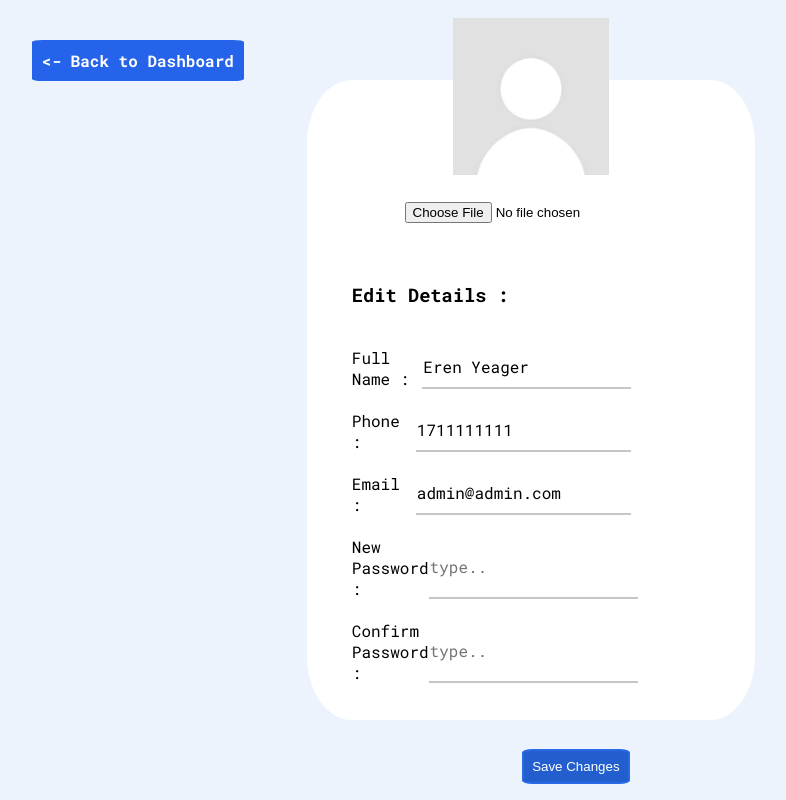
After one commit to Nayeem-Ahmed1/SME-Inventory-management, a PHP site: page /edit_profile.php in a window 1280 px wide. The commit adds this page. Shown: the whole page, without its empty margins (109-895 px from the left). Run offline with PHP 8.4, Linux system fonts and the light colour scheme; a user stored in the database is signed in; data comes from the database, SQL or seed files in the repository.

Commit message:
edit-profile

```diff
--- /dev/null
+++ b/edit_profile.php
@@ -0,0 +1,111 @@
+<?php
+  session_start();
+  if(!empty($_SESSION['user_id'])) :
+
+  $title = 'Edit Profile';
+
+  include __DIR__ . '/views/header.php';
+  include __DIR__ . '/config/db.config.php';
+  include __DIR__ .'/inc/func/image_resize.php';
+
+  $id = (int) $_SESSION['user_id'];
+
+  if($_SERVER['REQUEST_METHOD'] === 'POST') {
+
+    $name = trim($_POST['name']);
+    $phone = trim($_POST['phone']);
+    $email = trim($_POST['email']);
+
+    $password = $_POST['password'];
+    $c_password = $_POST['c_password'];
+
+    if(!empty($password) && $password !== $c_password) {
+      die("Passwords do not match.");
+    }
+
+    $sql = "UPDATE users SET full_name = '{$name}',phone = '{$phone}',email = '{$email}'WHERE user_id = {$id}";
+
+    dbQuery($sql);
+
+    $_SESSION['full_name'] = $name;
+
+    if(!empty($password)) {
+
+      $hashed_password = password_hash($password, PASSWORD_DEFAULT);
+
+      $sql = "UPDATE users SET user_password = '{$hashed_password}' WHERE user_id = {$id}";
+
+      dbQuery($sql);
+    }
+
+    if(isset($_FILES['profile_picture']) && $_FILES['profile_picture']['error'] == 0){
+
+      $file_name = 'pp_' . (string) time() . '.jpg';
+
+      $new_path = __DIR__ . '/uploads/' . $file_name;
+
+      resizeImage($_FILES['profile_picture']['tmp_name'],$new_path);
+
+      dbQuery("UPDATE users SET profile_picture = '{$file_name}' WHERE user_id = {$id}");
+    }
+
+    header('Location: profile.php');
+    die();
+  }
+
+  $result_cur = dbQuery("SELECT * FROM users WHERE users.user_id = {$id}");
+?>
+
+<div class="edit_profile_container">
+    <form class="edit_card" action="edit_profile.php" method="POST" enctype="multipart/form-data">
+
+      <div class="pp">
+        <?php if($result_cur[0]['profile_picture'] != NULL) : ?>
+        <img src="uploads/<?= $result_cur[0]['profile_picture'] ?>" alt="pp">
+        <?php else :  ?>
+        <img src="uploads/default.jpeg" alt="pp">
+        <?php endif ; ?>
+      </div>
+
+      <div class="upload_pp">
+        <input type="file" accept="image/*" name="profile_picture"/>
+      </div>
+
+      <div class="edit_details">
+          <h3>Edit Details :</h3>
+          <br>
+          <div>
+            <label for="name">Full Name :</label>
+            <input type="text" id="name" value="<?= $result_cur[0]['full_name']; ?>" name="name" required>
+          </div>
+            <br>
+          <div>
+            <label for="phone">Phone :</label>
+            <input type="text" id="phone" value="<?= $result_cur[0]['phone']; ?>" name="phone" required>
+          </div>
+            <br>
+          <div>
+            <label for="email">Email :</label>
+            <input type="email" id="email" value="<?= $result_cur[0]['email'] ?>" name="email" required>
+          </div>
+            <br>
+          <div>
+            <label for="password">New Password :</label>
+            <input type="password" id="password" placeholder="type.." name="password">
+          </div>
+            <br>
+          <div>
+            <label for="c_password">Confirm Password :</label>
+            <input type="password" id="c_password" placeholder="type.." name="c_password">
+          </div>
+      </div>
+
+      <button type="submit">
+        Save Changes
+      </button>
+
+    </form>
+    <a class="back_to_dashboard" href="dashboard.php"><- Back to Dashboard</a>
+</div>
+
+<?php else : header('Location: login.php'); die(); endif; ?>
--- /dev/null
+++ b/inc/func/image_resize.php
@@ -0,0 +1,38 @@
+<?php
+
+function resizeImage($originalPath, $newPath, $maxDim = 400)
+{
+  $imageInfo = getimagesize($originalPath);
+
+  [$width, $height] = $imageInfo;
+
+  $imageType = $imageInfo[2];
+
+  if($imageType == IMAGETYPE_JPEG) {
+
+    $image = imagecreatefromjpeg($originalPath);
+
+  } else if($imageType == IMAGETYPE_PNG){
+
+    $image = imagecreatefrompng($originalPath);
+
+    }else if($imageType == IMAGETYPE_WEBP){
+
+      $image = imagecreatefromwebp($originalPath);
+    }
+
+    $factor = $maxDim / max($width, $height);
+
+    $newWidth = (int) round($width * $factor);
+    $newHeight = (int) round($height * $factor);
+
+    $newImg = imagecreatetruecolor($newWidth, $newHeight);
+
+    imagecopyresampled(
+        $newImg,$image ?? '',0,0,0,0,$newWidth,$newHeight,$width,$height
+    );
+
+    imagejpeg($newImg, $newPath);
+}
+
+?>
--- a/inc/navbar.inc.php
+++ b/inc/navbar.inc.php
@@ -11,7 +11,7 @@
 
         $resultPhoto = dbQuery("SELECT profile_picture FROM users WHERE user_id = {$user_id}");
 
-        $resultPhoto[0]['profile_picture'] != NULL ? $pp = $resultPhoto : $pp = 'default.jpeg';
+        $resultPhoto[0]['profile_picture'] != NULL ? $pp = $resultPhoto[0]['profile_picture'] : $pp = 'default.jpeg';
         ?>
 
         <div class="image">
--- a/profile.php
+++ b/profile.php
@@ -30,7 +30,7 @@
           <h4>Personal Details :</h4>
           <p>&emsp;&emsp; Full Name : <?= $result[0]['full_name'] ?></p>
           <p>&emsp;&emsp; Email : <?= $result[0]['email'] ?> </p>
-          <p>&emsp;&emsp; Phone : 0<?= $result[0]['phone'] ?></p>
+          <p>&emsp;&emsp; Phone : <?= $result[0]['phone'] ?></p>
       </div>
       <div class="bottom">
           <h4>Account Information :</h4>
--- a/styles/style.css
+++ b/styles/style.css
@@ -640,6 +640,7 @@ body {
   justify-content: center;
   align-items: center;
   gap: 2rem;
+  border-radius: 10%;
 }
 
 .profile_container .left_side .top {
@@ -704,3 +705,105 @@ body {
   background-color: #487ff5;
   transform: scalex(0.9);
 }
+
+/* Edit Profile page */
+
+.edit_profile_container {
+  background-color: #edf3fc;
+  height: 100vh;
+  display: flex;
+  justify-content: center;
+  align-items: center;
+}
+
+.edit_profile_container .edit_card {
+  background-color: white;
+  height: 80%;
+  width: 35%;
+  display: flex;
+  flex-direction: column;
+  justify-content: center;
+  align-items: center;
+  gap: 1.5rem;
+  border-radius: 10%;
+}
+
+.edit_profile_container .edit_card .pp {
+  height: 25%;
+  width: 35%;
+}
+
+.edit_profile_container .edit_card .pp img {
+  width: 100%;
+  height: 100%;
+  object-fit: contain;
+}
+
+.edit_profile_container .edit_card .upload_pp input {
+  cursor: pointer;
+}
+
+.edit_profile_container .edit_card .edit_details {
+  width: 80%;
+  margin-top: 1rem;
+  margin-bottom: 4rem;
+}
+
+.edit_profile_container .edit_card .edit_details div {
+  display: flex;
+  width: 78%;
+  justify-content: space-between;
+}
+
+.edit_profile_container .edit_card .edit_details input {
+  outline: none;
+  padding: 1px;
+  font-size: medium;
+  width: 14rem;
+  border: 2px solid rgb(199, 198, 198);
+  border-top: none;
+  border-left: none;
+  border-right: none;
+  font-family: "Roboto Mono", monospace;
+}
+
+.edit_profile_container .edit_card .edit_details input:focus {
+  border-bottom: 3px solid #343435;
+  transform: scaleX(1.06);
+  transition-duration: 0.4s;
+}
+
+.edit_profile_container .edit_card button {
+  padding: 8px;
+  margin-top: -5%;
+  margin-right: 28%;
+  background-color: #225ece;
+  color: white;
+  cursor: pointer;
+  border-radius: 10%;
+  border: 2px solid #286ae6;
+  align-self: flex-end;
+}
+
+.edit_profile_container .edit_card button:hover {
+  background-color: #3e7aeb;
+  font-weight: bold;
+}
+
+.edit_profile_container .back_to_dashboard {
+  position: absolute;
+  top: 5%;
+  left: 11%;
+  text-decoration: none;
+  background-color: #2563eb;
+  color: white;
+  font-weight: bold;
+  padding: 10px;
+  border-radius: 5%;
+  transition-duration: 0.3s;
+}
+
+.edit_profile_container .back_to_dashboard:hover {
+  background-color: #487ff5;
+  transform: scaleX(0.9);
+}
```
Also changed, not shown: uploads/download.jpeg (deleted).
